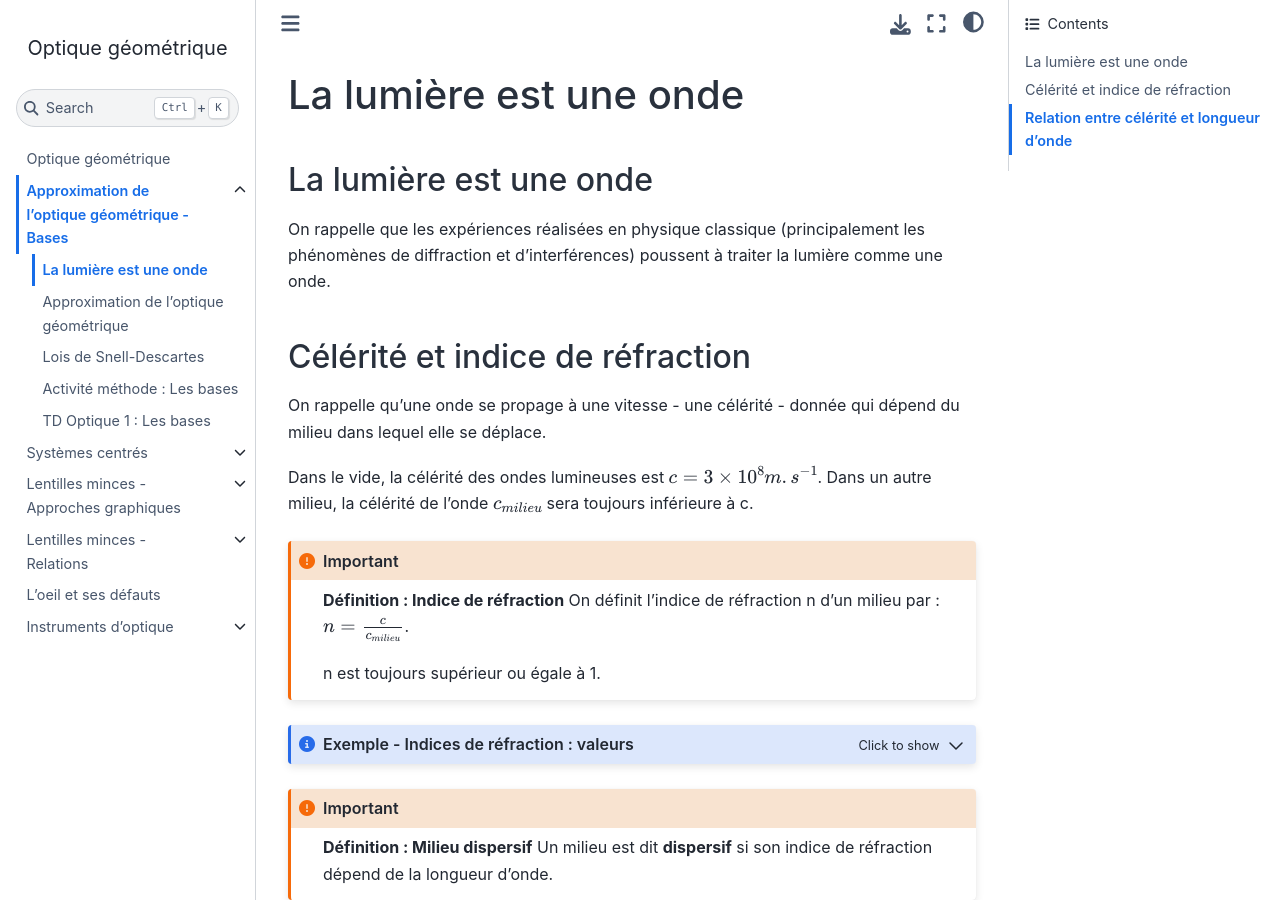
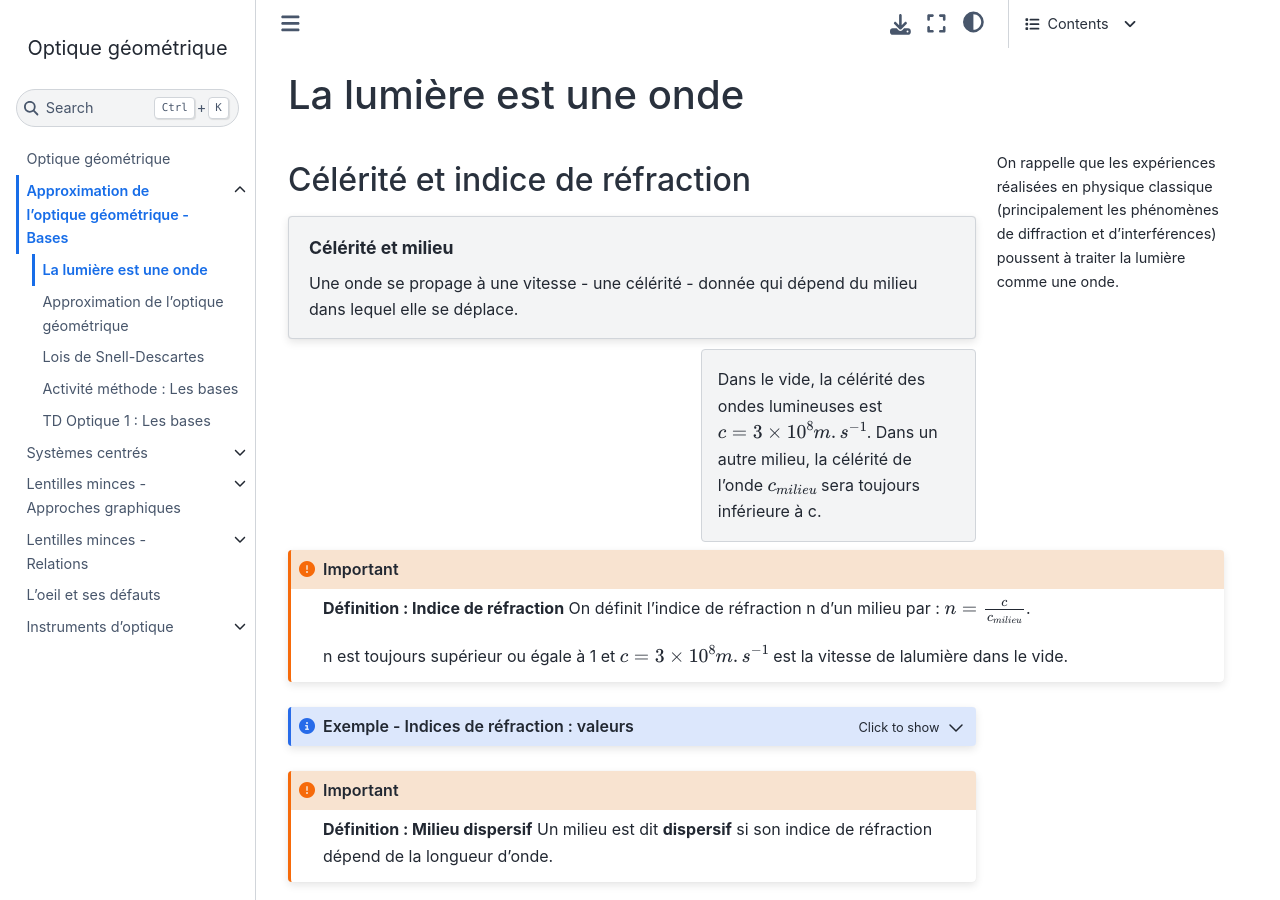
Before and after one commit to pcsi3physiquestan/optique_sources, a Jupyter Book: the page built from notebook/ondes.md, in a window 1280 px wide and 900 px high. Built offline with Jupyter Book 1.0.4 settings and Sphinx 7.4.7 and the Sphinx Book theme 1.1.4, drawn with Linux system fonts in a browser that asks for light colours; pages that are not in the unit, such as notebooks, are missing from menus.

Commit message:
Mise à jour des sources

`````diff
--- a/notebook/ondes.md
+++ b/notebook/ondes.md
@@ -15,21 +15,26 @@
 ---
 # La lumière est une onde
 
-## La lumière est une onde
-
+````{margin}
 On rappelle que les expériences réalisées en physique classique (principalement les phénomènes de diffraction et d'interférences) poussent à traiter la lumière comme une onde.
+````
 
 ## Célérité et indice de réfraction
 
-On rappelle qu'une onde se propage à une vitesse - une célérité - donnée qui dépend du milieu dans lequel elle se déplace.
+````{topic} Célérité et milieu
+Une onde se propage à une vitesse - une célérité - donnée qui dépend du milieu dans lequel elle se déplace.
+````
 
+````{sidebar}
 Dans le vide, la célérité des ondes lumineuses est $c = 3 \times 10^8 m.s^{-1}$. Dans un autre milieu, la célérité de l'onde $c_{milieu}$ sera toujours inférieure à c.
+````
 
 
 ````{important} __Définition : Indice de réfraction__
+:class: full-width
 On définit l'indice de réfraction n d'un milieu par : $n = \frac{c}{c_{milieu}}$.
 
-n est toujours supérieur ou égale à 1.
+n est toujours supérieur ou égale à 1 et $c = 3 \times 10^8 m.s^{-1}$ est la vitesse de lalumière dans le vide.
 ````
 
 ````{admonition} Exemple - Indices de réfraction : valeurs
`````
Also changed, not shown: notebook/bases.md (+1 -1 lines).
